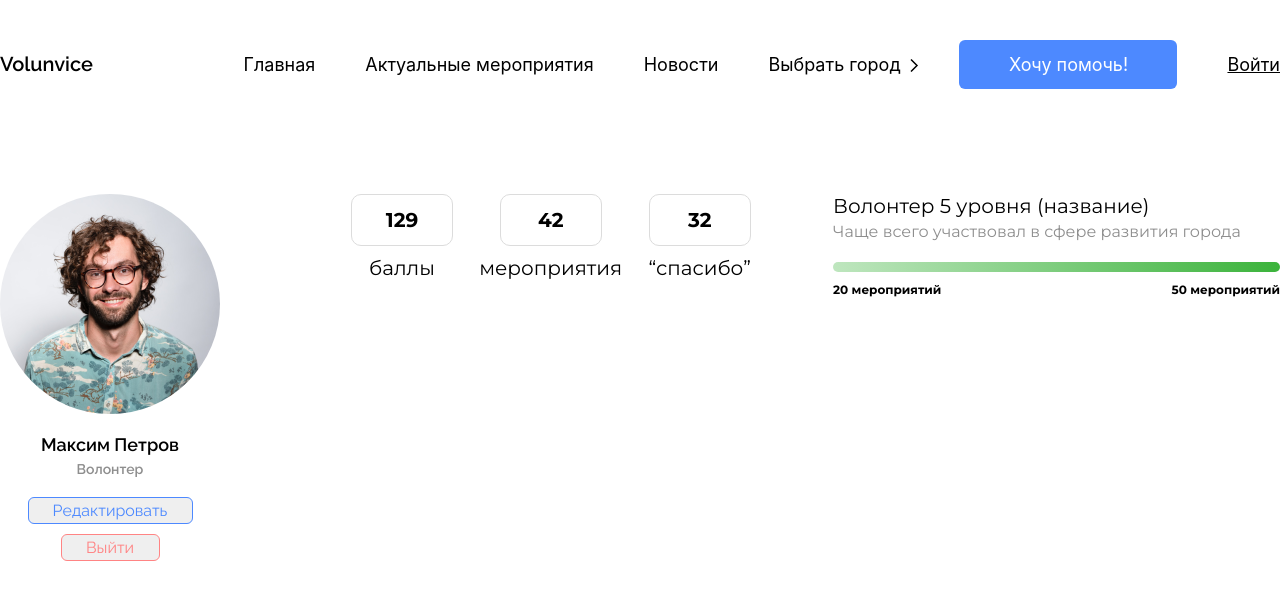
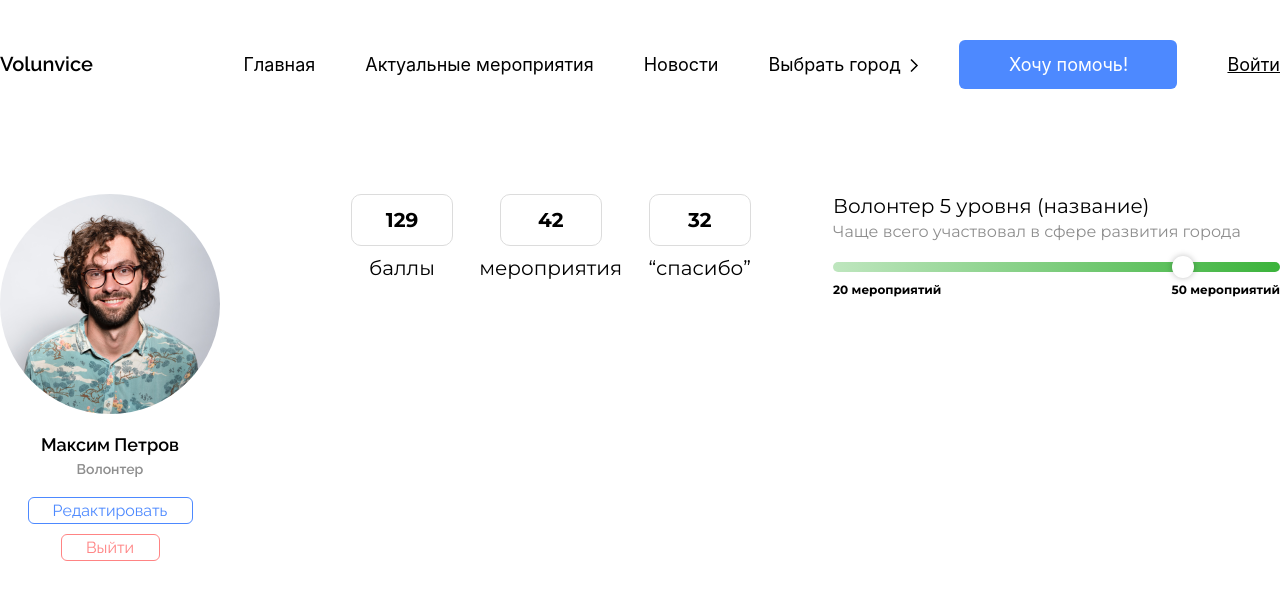
Before and after one commit to NAVIch0k/volunvice, a React (Create React App) app: page /profile in a window 1280 px wide. Shown: the top 600 px of the page. Built offline with nearby package versions, Linux system fonts and the light colour scheme.

Commit message:
update Dashboard

```diff
--- a/src/Components/pages/profile/blocks/Dashboard/dashboard.module.scss
+++ b/src/Components/pages/profile/blocks/Dashboard/dashboard.module.scss
@@ -76,6 +76,8 @@
   }
 
   &__progress {
+    position: relative;
+
     width: 100%;
     height: 10px;
 
@@ -84,6 +86,22 @@
     background: linear-gradient(89.99deg, rgba(59, 179, 59, 0.33) 0.01%, #3bb33b 100%);
 
     border-radius: 20px;
+  }
+
+  &__state {
+    display: block;
+    position: absolute;
+
+    width: 22px;
+    height: 22px;
+
+    left: 339px;
+    top: -6px;
+
+    background: #ffffff;
+    box-shadow: 0px 0px 6px rgba(0, 0, 0, 0.25);
+
+    border-radius: 50%;
   }
 
   &__info {
--- a/src/Components/pages/profile/blocks/Info/info.module.scss
+++ b/src/Components/pages/profile/blocks/Info/info.module.scss
@@ -41,6 +41,8 @@
     justify-content: center;
     align-items: center;
 
+    background-color: #ffffff;
+
     cursor: pointer;
 
     border: 1px solid transparent;
```
